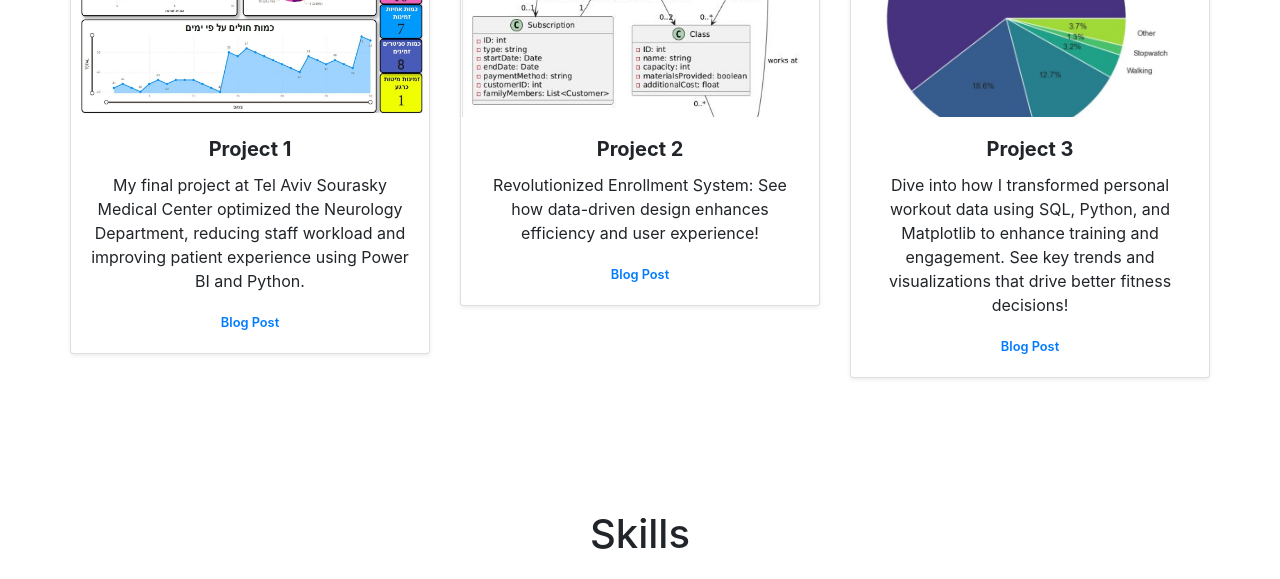
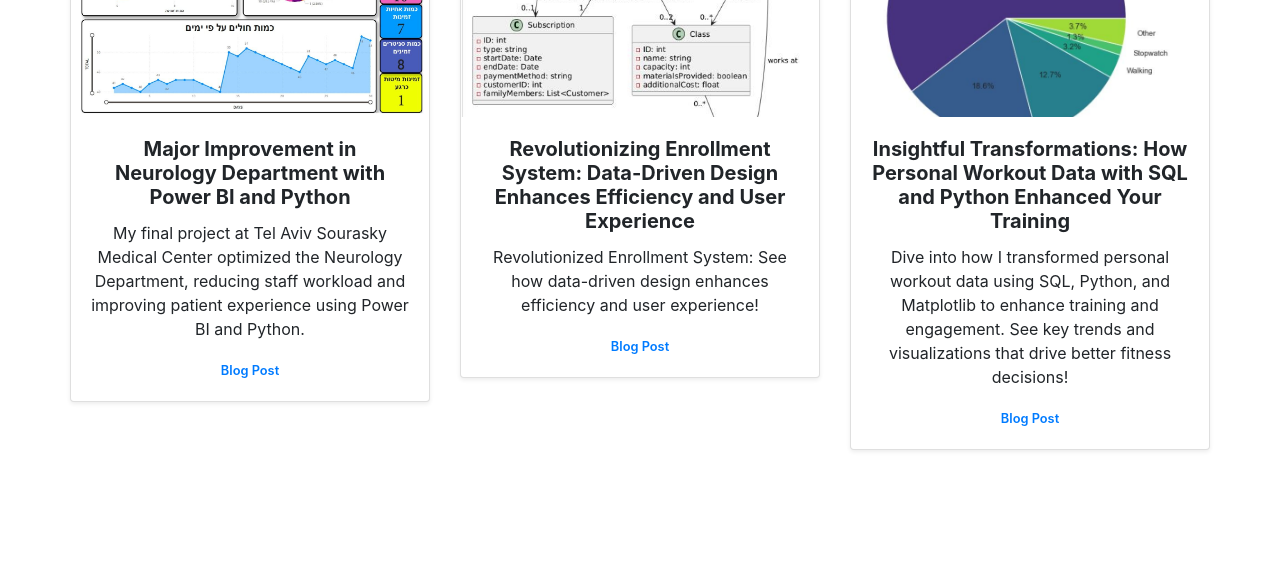
Before and after one commit to liork1000/Lior, a plain HTML site: page index.html in a window 1280 px wide. Shown: the part 860-1439 px from the top of the page. Drawn offline with nearby package versions, Linux system fonts and the light colour scheme.

Commit message:
Update index.html

```diff
--- a/index.html
+++ b/index.html
@@ -147,7 +147,7 @@
         <div class="card mb-4 shadow-sm">
           <img src="images/projects/1.jpg" class="card-img-top" alt="Project 1 Image">
           <div class="card-body">
-            <h5 class="card-title">Project 1</h5>
+            <h5 class="card-title">Major Improvement in Neurology Department with Power BI and Python</h5>
             <p class="card-text">My final project at Tel Aviv Sourasky Medical Center optimized the Neurology Department, reducing staff workload and improving patient experience using Power BI and Python.</p>
             <p class="card-text"><small class="text-muted"><a href="https://www.linkedin.com/feed/update/urn:li:activity:7217063680209780737/" target="_blank">Blog Post</a></small></p>
           </div>
@@ -157,7 +157,7 @@
         <div class="card mb-4 shadow-sm">
           <img src="images/projects/2.jpg" class="card-img-top" alt="Project 2 Image">
           <div class="card-body">
-            <h5 class="card-title">Project 2</h5>
+            <h5 class="card-title">Revolutionizing Enrollment System: Data-Driven Design Enhances Efficiency and User Experience</h5>
             <p class="card-text">Revolutionized Enrollment System: See how data-driven design enhances efficiency and user experience!</p>
             <p class="card-text"><small class="text-muted"><a href="https://www.linkedin.com/feed/update/urn:li:activity:7219953885870714880/" target="_blank">Blog Post</a></small></p>
           </div>
@@ -167,7 +167,7 @@
         <div class="card mb-4 shadow-sm">
           <img src="images/projects/3.jpg" class="card-img-top" alt="Project 3 Image">
           <div class="card-body">
-            <h5 class="card-title">Project 3</h5>
+            <h5 class="card-title">Insightful Transformations: How Personal Workout Data with SQL and Python Enhanced Your Training</h5>
             <p class="card-text">Dive into how I transformed personal workout data using SQL, Python, and Matplotlib to enhance training and engagement. See key trends and visualizations that drive better fitness decisions!</p>
             <p class="card-text"><small class="text-muted"><a href="https://www.linkedin.com/feed/update/urn:li:activity:7221909003495178241/" target="_blank">Blog Post</a></small></p>
           </div>
```
